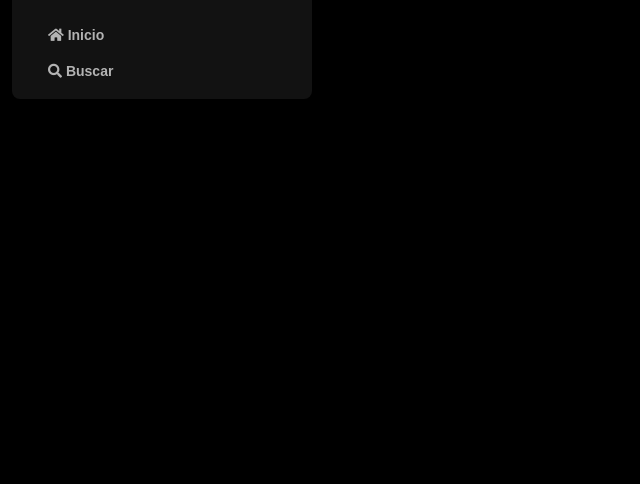
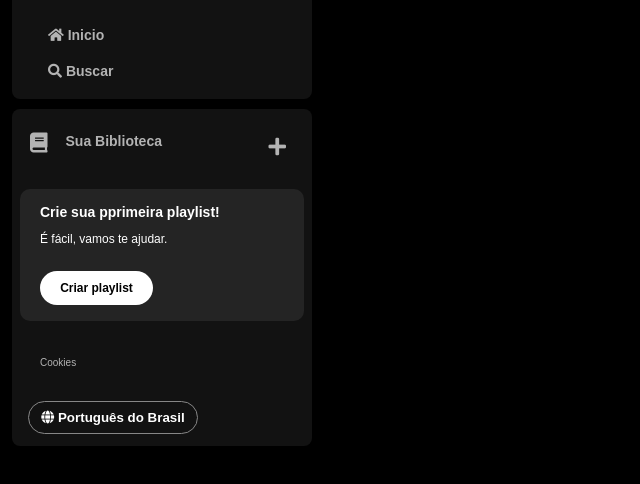
Before and after one commit to MatheusdVargas/-PROJ-SiteSpotify, a plain HTML site: page index.html in a window 1280 px wide. Shown: the part 74-558 px from the top of the page, without its empty margins (0-640 px from the left). Drawn offline with Linux system fonts and the light colour scheme.

Commit message:
update aula02

```diff
--- a/index.html
+++ b/index.html
@@ -14,12 +14,12 @@
     <title>Spotify</title>
 </head>
 <body>
+    <!-- sidebar (incio e buscar) -->
     <div class="sidebar">
         <nav class="sidebar_navigation">
             <div class="logo">
                 <a href=""><img src="icons/logo-spotify.png" alt="Logo do Spotify"</a>
             </div>
-            <div>
             <ul>
                 <li>
                     <a href="">
@@ -34,9 +34,35 @@
                     </a>
                 </li>
             </ul>
+        </nav>
+        <!-- sidebar biblioteca (criar playlist) -->
+        <div class="library">
+            <div class="library__content">
+                <button class="library__button">
+                    <span class="fa fa-book"></span>
+                    <span>Sua Biblioteca</span>
+                </button>
+                <span class="fa fa-plus"></span>
         </div>
-        </nav>
+        <section class="section-playlist">
+            <div class="section-playlist__content">
+                <span class="text title">Crie sua pprimeira playlist!</span>
+                <span class="text subtitle">É fácil, vamos te ajudar.</span>
+                <button class="section-playlist__button">
+                    <span>Criar playlist</span>
+                </button>
+        </section>
+        <div class="cookies">
+            <a href="#">Cookies</a>
         </div>
+        <div class="languages">
+            <button class="languages__button">
+                <span class="fa fa-globe"></span>
+                <span>Português do Brasil</span>
+            </button>
+        </div>
+    </div>
+
     <script src="script.js"></script>
 </body>
 </html>
--- a/style.css
+++ b/style.css
@@ -1,3 +1,11 @@
+:root {
+    --fonte-principal: "DM Sans", sans-serif;
+    --corFundo: #000;
+    --corCaixa: #121212;
+    --corCaixa2: #242424;
+    --corFonte: #b3b3b3;
+}
+
 body {
     background-color: black;
 }
@@ -10,12 +18,12 @@ body {
     width: 300px;
 }
 .sidebar_navigation {
-    background-color: #121212;
+    background-color: var(--corCaixa);
     border-radius: 8px;
    padding: 16px 0 0 16px;
 }
 .logo {
-    background-color: #121212;
+    background-color: var(--corCaixa);
     display: flex;
     border-radius: 8px;
     padding: 16px 0 0 16px;
@@ -31,9 +39,119 @@ body {
     padding: 10px 0;
 }
 .sidebar nav ul li a{
-    color: #b3b3b3;
+    color: var(--corFonte);
     text-decoration: none;
     font-family: "DM Sans", sans-serif;
     font-weight: 600;
     font-size: 14px;
 }
+.library {
+    background-color: var(--corCaixa);
+    border-radius: 8px;
+    display: flex;
+    justify-content: space-between;
+    flex-direction: column;
+    padding: 4px 8px;
+    color: var(--corFonte);
+    font-weight: 600;
+    font-size: 14px;
+    font-family: var(--fonte-principal);
+    margin-top: 10px;
+}
+.library__content {
+    display: flex;
+    justify-content: space-between;
+}
+.library__button {
+    display: flex;
+    margin-right: 10px;
+    color: var(--corFonte);
+    /* Tirar o estilo do botao */
+    background-color: transparent;
+    border: 0;
+    font-size: 14px;
+    font-weight: 700;
+    font-family: var(--fonte-principal);
+    text-align: center;
+    text-decoration: none;
+    text-transform: none;
+    padding: 20px 10px;
+}
+.library .library__content .fa {
+    font-size: 20px;
+    margin-right: 10px;
+    font-weight: 300;
+    padding-right: 8px;
+}
+.library .library__content .fa-plus {
+    margin: 24px 10px;
+}
+.section-playlist {
+    display: flex;
+    background-color: var(--corCaixa2);
+    border-radius: 10px;
+    align-items: flex-start;
+    justify-content: space-between;
+    gap: 20px;
+    color: var(--corFonte);
+    font-size: 14px;
+    font-weight: 600;
+    margin: 8px 0;
+    padding: 16px 20px;
+}
+.section-playlist .section-playlist__content {
+    display: flex;
+    flex-direction: column;
+}
+.section-playlist .section-playlist__content .text {
+    padding-bottom: 14px;
+    color: white;
+    font-family: var(--fonte-principal);
+}
+.section-playlist .section-playlist__content .title {
+    font-weight: 700;
+}
+.section-playlist .section-playlist__content .subtitle {
+    font-size: 12px;
+    font-weight: 500;
+}
+.section-playlist .section-playlist__content .section-playlist__button {
+    display: flex;
+    justify-content: center;
+    background-color: white;
+    color: black;
+    border-radius: 20px;
+    font-size: 12px;
+    font-weight: 700;
+    font-family: var(--fonte-principal);
+    text-decoration: none;
+    text-transform: none;
+    padding: 10px;
+    border: 0;
+    width: 113px;
+    margin-top: 12px;
+}
+.sidebar .cookies {
+    margin: 25px 20px;
+}
+.sidebar .cookies a {
+    text-decoration: none;
+    color: var(--corFonte);
+    font-weight: 500;
+    font-size: 10px;
+}
+.sidebar .cookies a:hover {
+    text-decoration: underline;
+}
+.languages .languages__button {
+    background-color: transparent;
+    border: 1px solid #878787;
+    color: white;
+    cursor: pointer;
+    align-items: center;
+    font-weight: bold;
+    width: 170px;
+    margin: 8px;
+    padding: 8px;
+    border-radius: 20px;
+}
```
Lines whose indentation alone changed are shown as unchanged.
